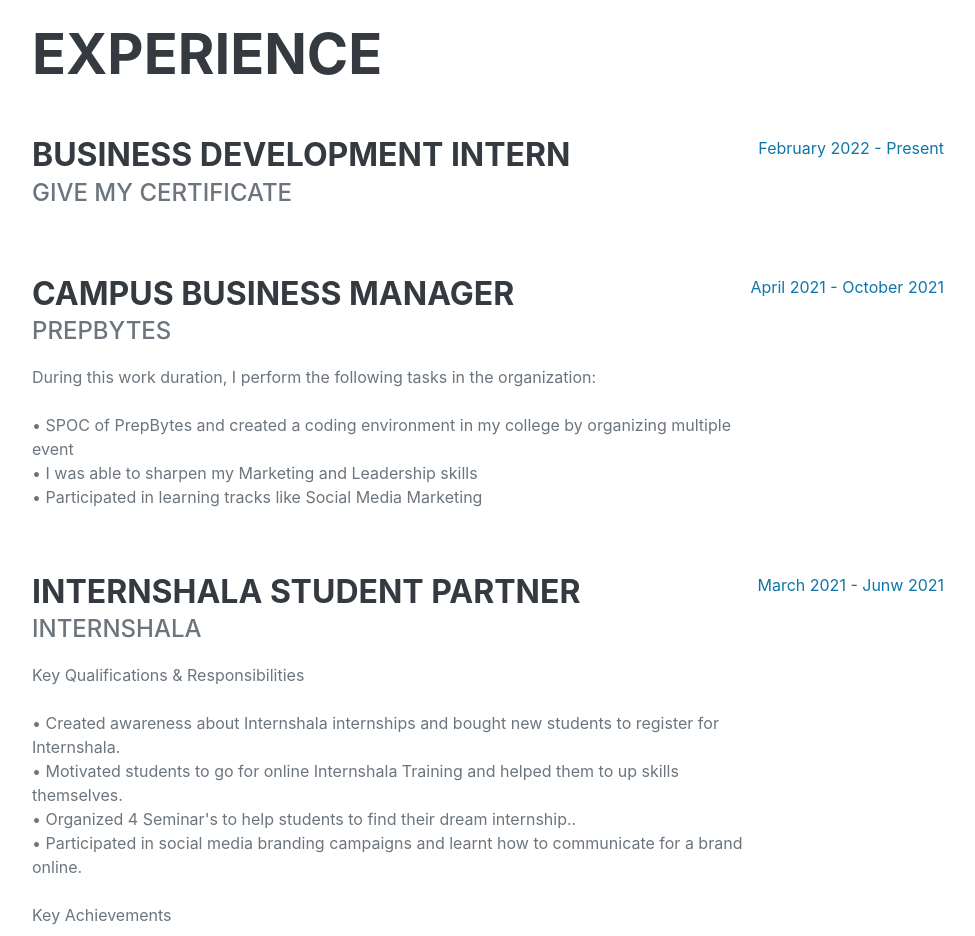
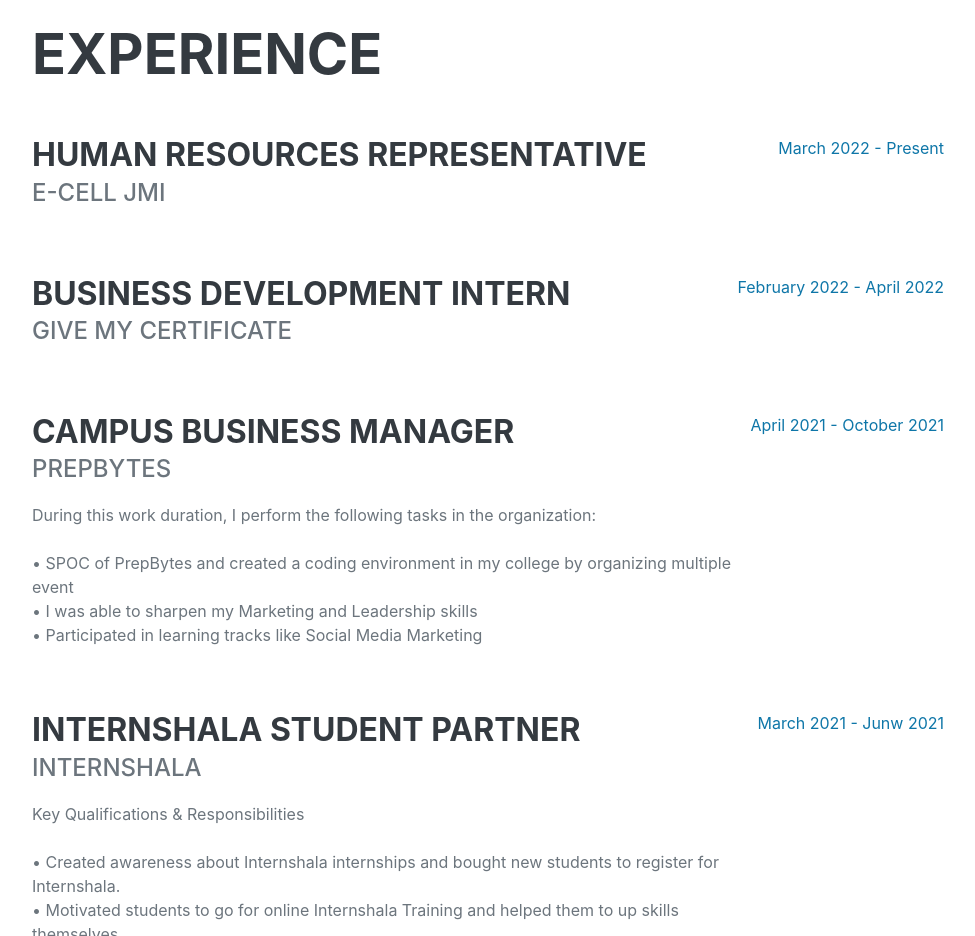
Before and after one commit to syedmohammadabbas/portfolio, a plain HTML site: page index.html in a window 1280 px wide. Shown: the part 860-1796 px from the top of the page, without its empty margins (288-1263 px from the left). Drawn offline with nearby package versions, Linux system fonts and the light colour scheme; a script that the page names is missing; a web font is replaced by a local one.

Commit message:
Syed Mohammad Abbas

```diff
--- a/index.html
+++ b/index.html
@@ -65,11 +65,19 @@
                     <h2 class="mb-5">Experience</h2>
                     <div class="d-flex flex-column flex-md-row justify-content-between mb-5">
                         <div class="flex-grow-1">
+                            <h3 class="mb-0">Human Resources Representative</h3>
+                            <div class="subheading mb-3">E-Cell JMI</div>
+                            <!--<p>Bring to the table win-win survival strategies to ensure proactive domination. At the end of the day, going forward, a new normal that has evolved from generation X is on the runway heading towards a streamlined cloud solution. User generated content in real-time will have multiple touchpoints for offshoring.</p> -->
+                        </div>
+                        <div class="flex-shrink-0"><span class="text-primary">March 2022 - Present</span></div>
+                    </div>
+                    <div class="d-flex flex-column flex-md-row justify-content-between mb-5">
+                        <div class="flex-grow-1">
                             <h3 class="mb-0">Business Development Intern</h3>
                             <div class="subheading mb-3">Give My Certificate</div>
                             <!--<p>Bring to the table win-win survival strategies to ensure proactive domination. At the end of the day, going forward, a new normal that has evolved from generation X is on the runway heading towards a streamlined cloud solution. User generated content in real-time will have multiple touchpoints for offshoring.</p> -->
                         </div>
-                        <div class="flex-shrink-0"><span class="text-primary">February 2022 - Present</span></div>
+                        <div class="flex-shrink-0"><span class="text-primary">February 2022 - April 2022</span></div>
                     </div>
                     <div class="d-flex flex-column flex-md-row justify-content-between mb-5">
                         <div class="flex-grow-1">
```
